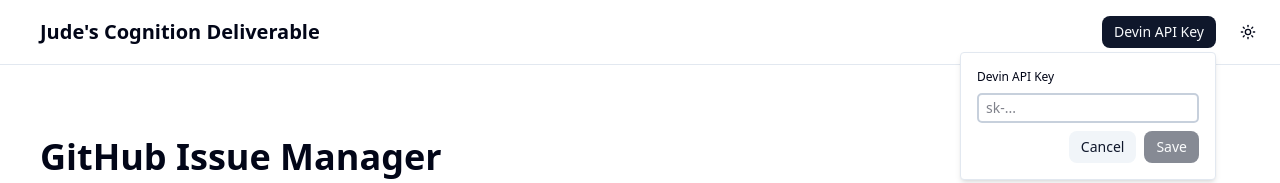
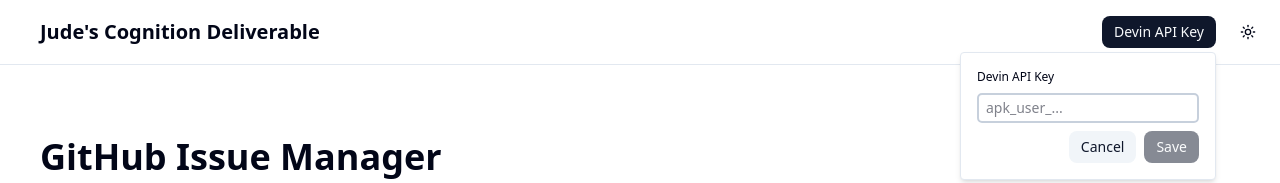
Before and after one commit to jpartovi/cognition-deliverable, a Next.js app: page / in a window 1280 px wide. Both pictures are taken after a click on the button "Devin API Key". Shown: the top 183 px of the page. Built offline with nearby package versions, Linux system fonts and the light colour scheme.

Commit message:
Key placeholder

```diff
--- a/src/app/(components-navbar)/devin-api-key-popover.tsx
+++ b/src/app/(components-navbar)/devin-api-key-popover.tsx
@@ -46,7 +46,7 @@ export function DevinApiKeyPopover() {
           className="w-full border rounded px-2 py-1 text-sm mb-2 bg-background"
           value={inputValue}
           onChange={e => setInputValue(e.target.value)}
-          placeholder="sk-..."
+          placeholder="apk_user_..."
           autoFocus
         />
         <div className="flex justify-end gap-2">
```
